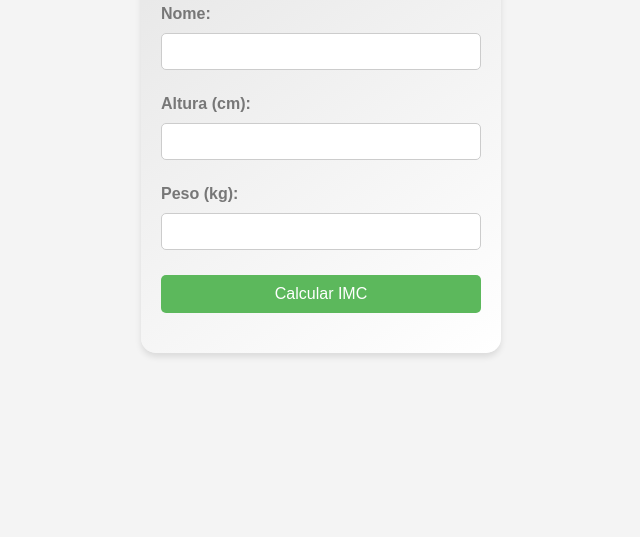
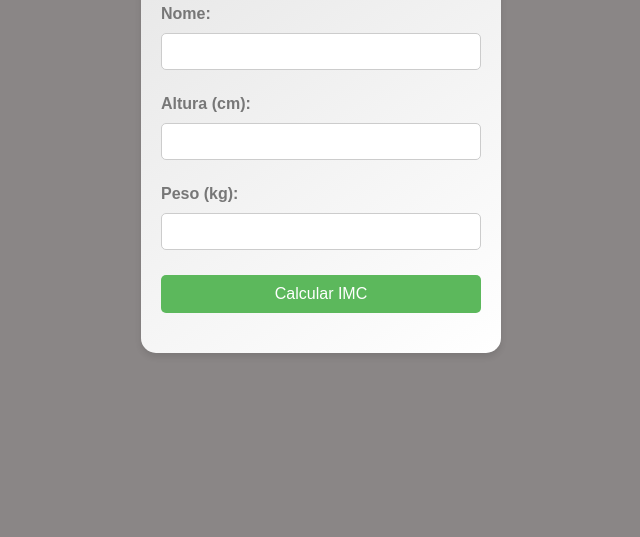
Before and after one commit to washingtonCDev/JavaScript-DevWeb, a plain HTML site: page Seção10 JavaScript Aulas/AL 31 Exercicio IMC/index.html in a window 1280 px wide. Shown: the part 263-800 px from the top of the page, without its empty margins (319-959 px from the left). Drawn offline with Linux system fonts and the light colour scheme.

Commit message:
First Commit

```diff
--- a/Seção10 JavaScript Aulas/AL 31 Exercicio IMC/style.css
+++ b/Seção10 JavaScript Aulas/AL 31 Exercicio IMC/style.css
@@ -1,7 +1,7 @@
 /* style.css */
 body {
     font-family: Arial, sans-serif;
-    background-color: #f4f4f4;
+    background-color:rgb(138, 134, 134);
     display: flex;
     justify-content: center;
     align-items: center;
```
